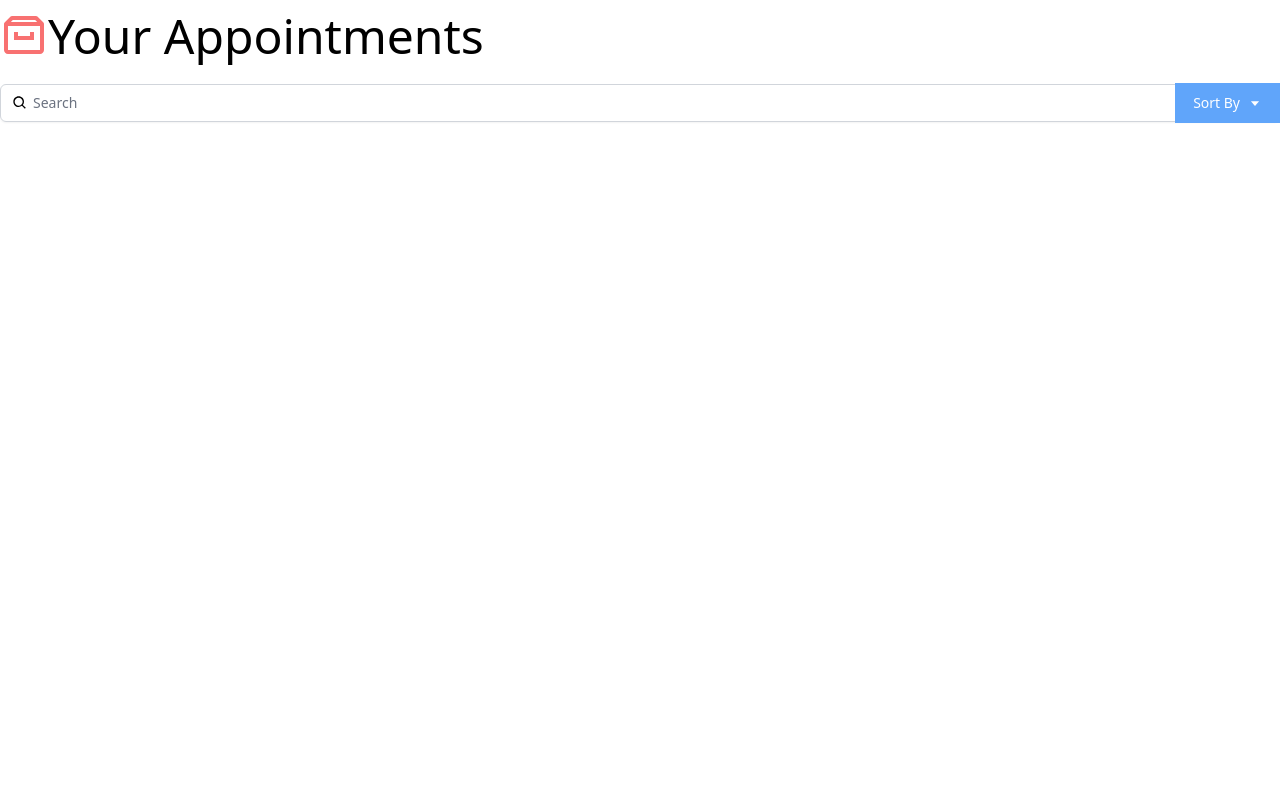
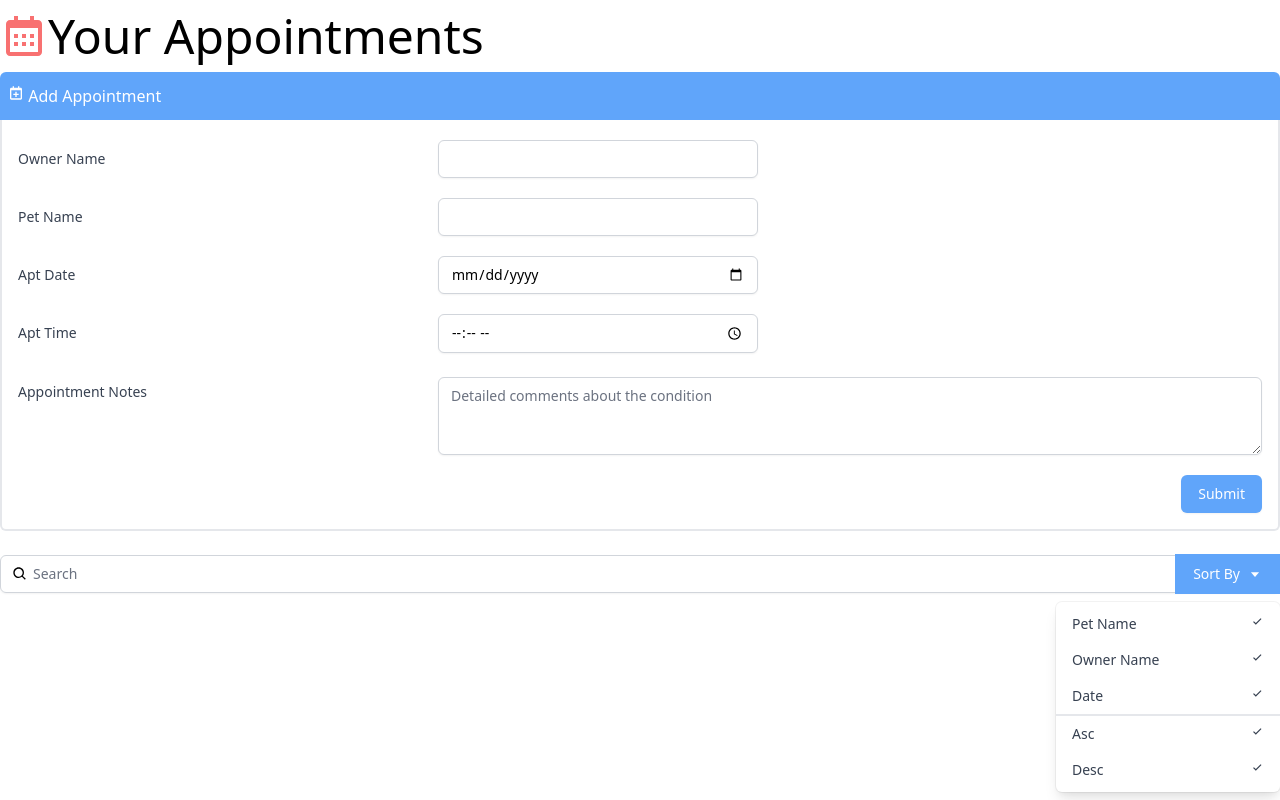
Before and after one commit to viveksrao/reactjs-building-interface, a React (Create React App) app: page / in a window 1280 px wide. Built offline with nearby package versions, Linux system fonts and the light colour scheme.

Commit message:
Created AddAppointment Component

```diff
--- a/src/App.js
+++ b/src/App.js
@@ -1,12 +1,14 @@
-import { BiArchive } from 'react-icons/bi';
+import { BiCalendar } from 'react-icons/bi';
 import Search from './components/Search';
+import AddAppointment from './components/AddAppointment';
 function App() {
   return (
     <div className='App container mx-auto mt-3 font-thin'>
-      <h1 className='text-5xl'>
-        <BiArchive className='inline-block text-red-400 align-top' />
+      <h1 className='text-5xl mb-3'>
+        <BiCalendar className='inline-block text-red-400 align-top' />
         Your Appointments
       </h1>
+      <AddAppointment />
       <Search />
     </div>
   );
--- /dev/null
+++ b/src/components/AddAppointment.js
@@ -0,0 +1,114 @@
+import { BiCalendarPlus } from 'react-icons/bi';
+
+const AddAppointment = () => {
+  return (
+    <div>
+      <button className='bg-blue-400 text-white px-2 py-3 w-full text-left rounded-t-md'>
+        <div>
+          <BiCalendarPlus className='inline-block align-text-top' /> Add
+          Appointment
+        </div>
+      </button>
+      <div className='border-r-2 border-b-2 border-l-2 border-light-blue-500 rounded-b-md pl-4 pr-4 pb-4'>
+        <div className='sm:grid sm:grid-cols-3 sm:gap-4 sm:items-start  sm:pt-5'>
+          <label
+            htmlFor='ownerName'
+            className='block text-sm font-medium text-gray-700 sm:mt-px sm:pt-2'
+          >
+            Owner Name
+          </label>
+          <div className='mt-1 sm:mt-0 sm:col-span-2'>
+            <input
+              type='text'
+              name='ownerName'
+              id='ownerName'
+              className='max-w-lg block w-full shadow-sm focus:ring-indigo-500 focus:border-indigo-500 sm:max-w-xs sm:text-sm border-gray-300 rounded-md'
+            />
+          </div>
+        </div>
+
+        <div className='sm:grid sm:grid-cols-3 sm:gap-4 sm:items-start  sm:pt-5'>
+          <label
+            htmlFor='petName'
+            className='block text-sm font-medium text-gray-700 sm:mt-px sm:pt-2'
+          >
+            Pet Name
+          </label>
+          <div className='mt-1 sm:mt-0 sm:col-span-2'>
+            <input
+              type='text'
+              name='petName'
+              id='petName'
+              className='max-w-lg block w-full shadow-sm focus:ring-indigo-500 focus:border-indigo-500 sm:max-w-xs sm:text-sm border-gray-300 rounded-md'
+            />
+          </div>
+        </div>
+
+        <div className='sm:grid sm:grid-cols-3 sm:gap-4 sm:items-start  sm:pt-5'>
+          <label
+            htmlFor='aptDate'
+            className='block text-sm font-medium text-gray-700 sm:mt-px sm:pt-2'
+          >
+            Apt Date
+          </label>
+          <div className='mt-1 sm:mt-0 sm:col-span-2'>
+            <input
+              type='date'
+              name='aptDate'
+              id='aptDate'
+              className='max-w-lg block w-full shadow-sm focus:ring-indigo-500 focus:border-indigo-500 sm:max-w-xs sm:text-sm border-gray-300 rounded-md'
+            />
+          </div>
+        </div>
+
+        <div className='sm:grid sm:grid-cols-3 sm:gap-4 sm:items-start  sm:pt-5'>
+          <label
+            htmlFor='aptTime'
+            className='block text-sm font-medium text-gray-700 sm:mt-px sm:pt-2'
+          >
+            Apt Time
+          </label>
+          <div className='mt-1 sm:mt-0 sm:col-span-2'>
+            <input
+              type='time'
+              name='aptTime'
+              id='aptTime'
+              className='max-w-lg block w-full shadow-sm focus:ring-indigo-500 focus:border-indigo-500 sm:max-w-xs sm:text-sm border-gray-300 rounded-md'
+            />
+          </div>
+        </div>
+
+        <div className='sm:grid sm:grid-cols-3 sm:gap-4 sm:items-start  sm:pt-5'>
+          <label
+            htmlFor='aptNotes'
+            className='block text-sm font-medium text-gray-700 sm:mt-px sm:pt-2'
+          >
+            Appointment Notes
+          </label>
+          <div className='mt-1 sm:mt-0 sm:col-span-2'>
+            <textarea
+              id='aptNotes'
+              name='aptNotes'
+              rows='3'
+              className='shadow-sm focus:ring-indigo-500 focus:border-indigo-500 mt-1 block w-full sm:text-sm border-gray-300 rounded-md'
+              placeholder='Detailed comments about the condition'
+            ></textarea>
+          </div>
+        </div>
+
+        <div className='pt-5'>
+          <div className='flex justify-end'>
+            <button
+              type='submit'
+              className='ml-3 inline-flex justify-center py-2 px-4 border border-transparent shadow-sm text-sm font-medium rounded-md text-white bg-blue-400 hover:bg-blue-700 focus:outline-none focus:ring-2 focus:ring-offset-2 focus:ring-blue-400'
+            >
+              Submit
+            </button>
+          </div>
+        </div>
+      </div>
+    </div>
+  );
+};
+
+export default AddAppointment;
--- a/src/components/Search.js
+++ b/src/components/Search.js
@@ -1,4 +1,51 @@
-import { BiSearch, BiCaretDown } from 'react-icons/bi';
+import { BiSearch, BiCaretDown, BiCheck } from 'react-icons/bi';
+
+const DropDown = () => {
+  return (
+    <div
+      className='origin-top-right absolute right-0 mt-2 w-56
+    rounded-md shadow-lg bg-white ring-1 ring-black ring-opacity-5'
+    >
+      <div
+        className='py-1'
+        role='menu'
+        aria-orientation='vertical'
+        aria-labelledby='options-menu'
+      >
+        <div
+          className='px-4 py-2 text-sm text-gray-700 hover:bg-gray-100 hover:text-gray-900 flex justify-between cursor-pointer'
+          role='menuitem'
+        >
+          Pet Name <BiCheck />
+        </div>
+        <div
+          className='px-4 py-2 text-sm text-gray-700 hover:bg-gray-100 hover:text-gray-900 flex justify-between cursor-pointer'
+          role='menuitem'
+        >
+          Owner Name <BiCheck />
+        </div>
+        <div
+          className='px-4 py-2 text-sm text-gray-700 hover:bg-gray-100 hover:text-gray-900 flex justify-between cursor-pointer'
+          role='menuitem'
+        >
+          Date <BiCheck />
+        </div>
+        <div
+          className='px-4 py-2 text-sm text-gray-700 hover:bg-gray-100 hover:text-gray-900 flex justify-between cursor-pointer border-gray-1 border-t-2'
+          role='menuitem'
+        >
+          Asc <BiCheck />
+        </div>
+        <div
+          className='px-4 py-2 text-sm text-gray-700 hover:bg-gray-100 hover:text-gray-900 flex justify-between cursor-pointer'
+          role='menuitem'
+        >
+          Desc <BiCheck />
+        </div>
+      </div>
+    </div>
+  );
+};
 
 const Search = () => {
   return (
@@ -27,6 +74,7 @@ const Search = () => {
             >
               Sort By <BiCaretDown className='ml-2' />
             </button>
+            <DropDown />
           </div>
         </div>
       </div>
```
